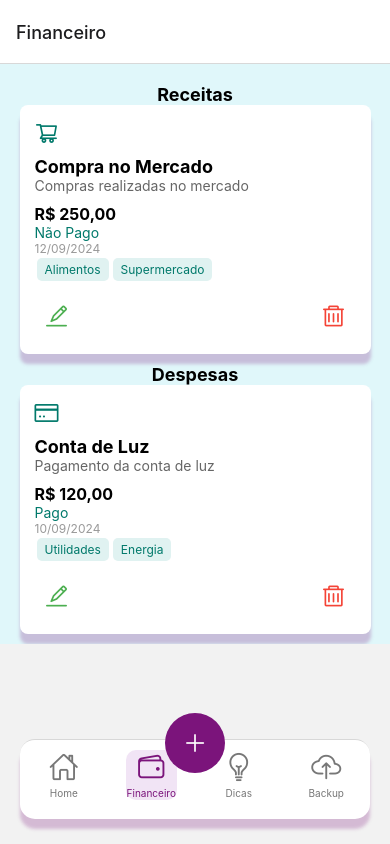
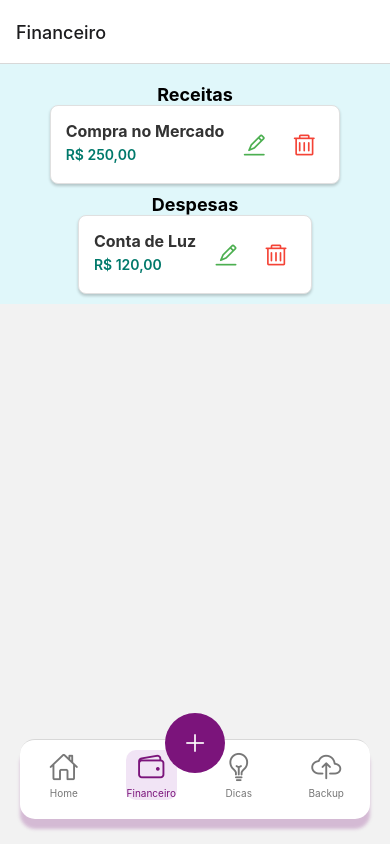
Before and after one commit to Pmmvito/FinanPro, a React Native app in the folder FinanproAPP/: screen /Financeiro in a window 390 px wide. Built offline with nearby package versions, Linux system fonts and the light colour scheme.

Commit message:
Mudança no Card
Mudança no card para um mais simplificado

```diff
--- a/FinanproAPP/src/components/CardItem.jsx
+++ b/FinanproAPP/src/components/CardItem.jsx
@@ -1,29 +1,15 @@
+// src/components/SimpleCard.js
 import React from 'react';
 import { View, Text, TouchableOpacity, StyleSheet } from 'react-native';
 import { AntDesign } from '@expo/vector-icons';
-import styles from '../styles/styles';
 
-const CardItem = ({ icon, title, description, value, status, date, tags, onEdit, onDelete }) => {
+const SimpleCard = ({ title, value, type, onEdit, onDelete }) => {
   return (
-    <View style={[styles.card, styles.shadow]}>
-      <View style={styles.iconContainer}>
-        <AntDesign name={icon} size={24} color="#00796b" />
-      </View>
+    <View style={styles.card}>
       <View style={styles.content}>
         <Text style={styles.title}>{title}</Text>
-        <Text style={styles.description}>{description}</Text>
-      </View>
-      <View style={styles.details}>
         <Text style={styles.value}>{value}</Text>
-        <Text style={styles.status}>{status}</Text>
-        <Text style={styles.date}>{date}</Text>
-        <View style={styles.tagsContainer}>
-          {tags.map((tag, index) => (
-            <Text key={index} style={styles.tag}>
-              {tag}
-            </Text>
-          ))}
-        </View>
+        <Text style={styles.type}>{type}</Text>
       </View>
       <View style={styles.actions}>
         <TouchableOpacity onPress={onEdit} style={styles.actionButton}>
@@ -37,15 +23,50 @@
   );
 };
 
-const localStyles = StyleSheet.create({
+const styles = StyleSheet.create({
+  card: {
+    flexDirection: 'row',
+    alignItems: 'center',
+    backgroundColor: '#ffffff',
+    padding: 15,
+    marginBottom: 10,
+    borderRadius: 8,
+    borderColor: '#e0e0e0',
+    borderWidth: 1,
+    shadowColor: '#000000',
+    shadowOffset: { width: 0, height: 2 },
+    shadowOpacity: 0.2,
+    shadowRadius: 3,
+    elevation: 2,
+  },
+  content: {
+    flex: 1,
+    justifyContent: 'center',
+  },
+  title: {
+    fontSize: 16,
+    fontWeight: 'bold',
+    color: '#333333',
+  },
+  value: {
+    fontSize: 14,
+    fontWeight: '600',
+    color: '#00796b',
+    marginTop: 5,
+  },
+  type: {
+    fontSize: 12,
+    color: '#888888',
+    marginTop: 5,
+  },
   actions: {
     flexDirection: 'row',
-    justifyContent: 'space-between',
-    marginTop: 10,
+    alignItems: 'center',
   },
   actionButton: {
-    padding: 10,
+    padding: 8,
+    marginLeft: 10,
   },
 });
 
-export default CardItem;
+export default SimpleCard;
```
